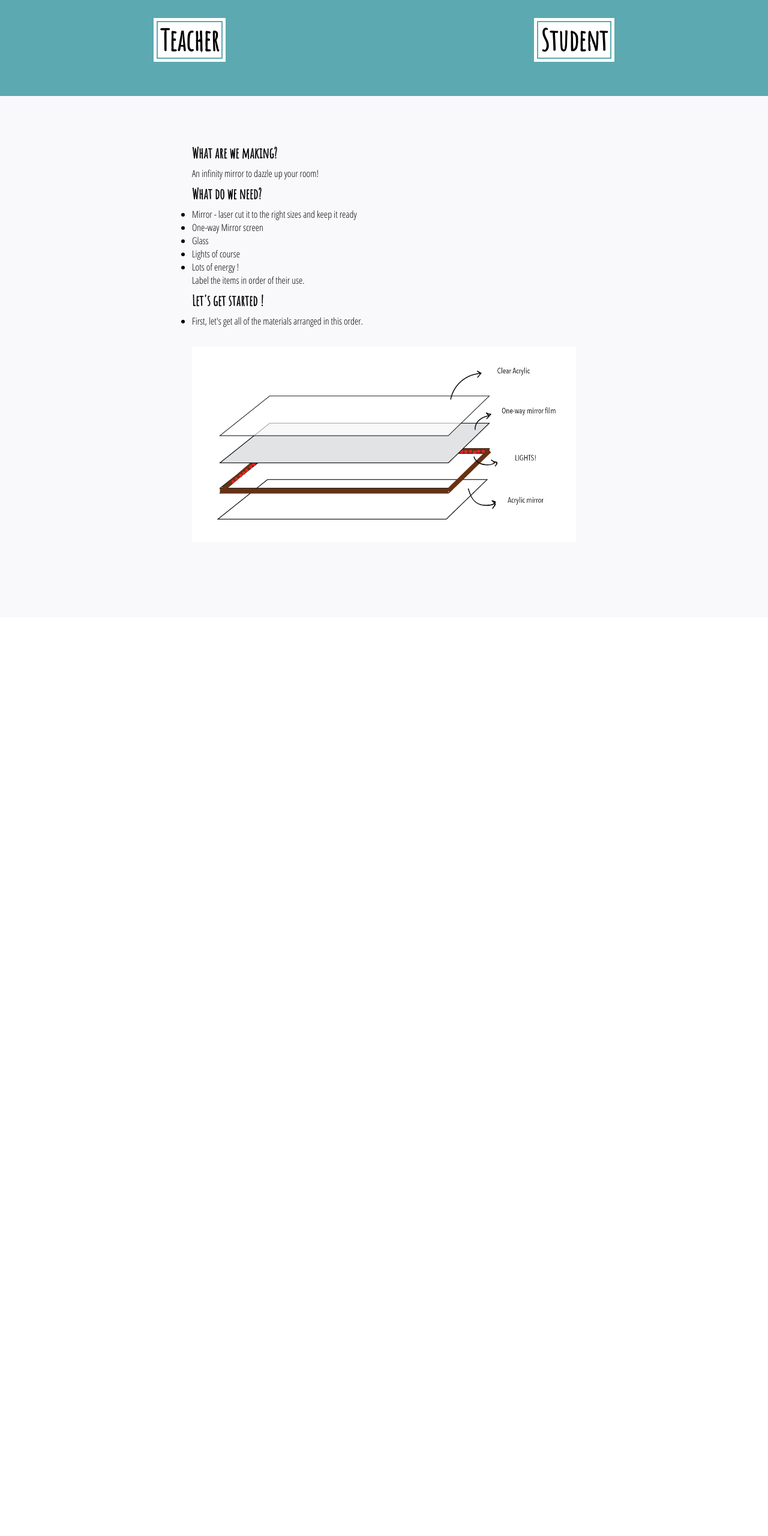
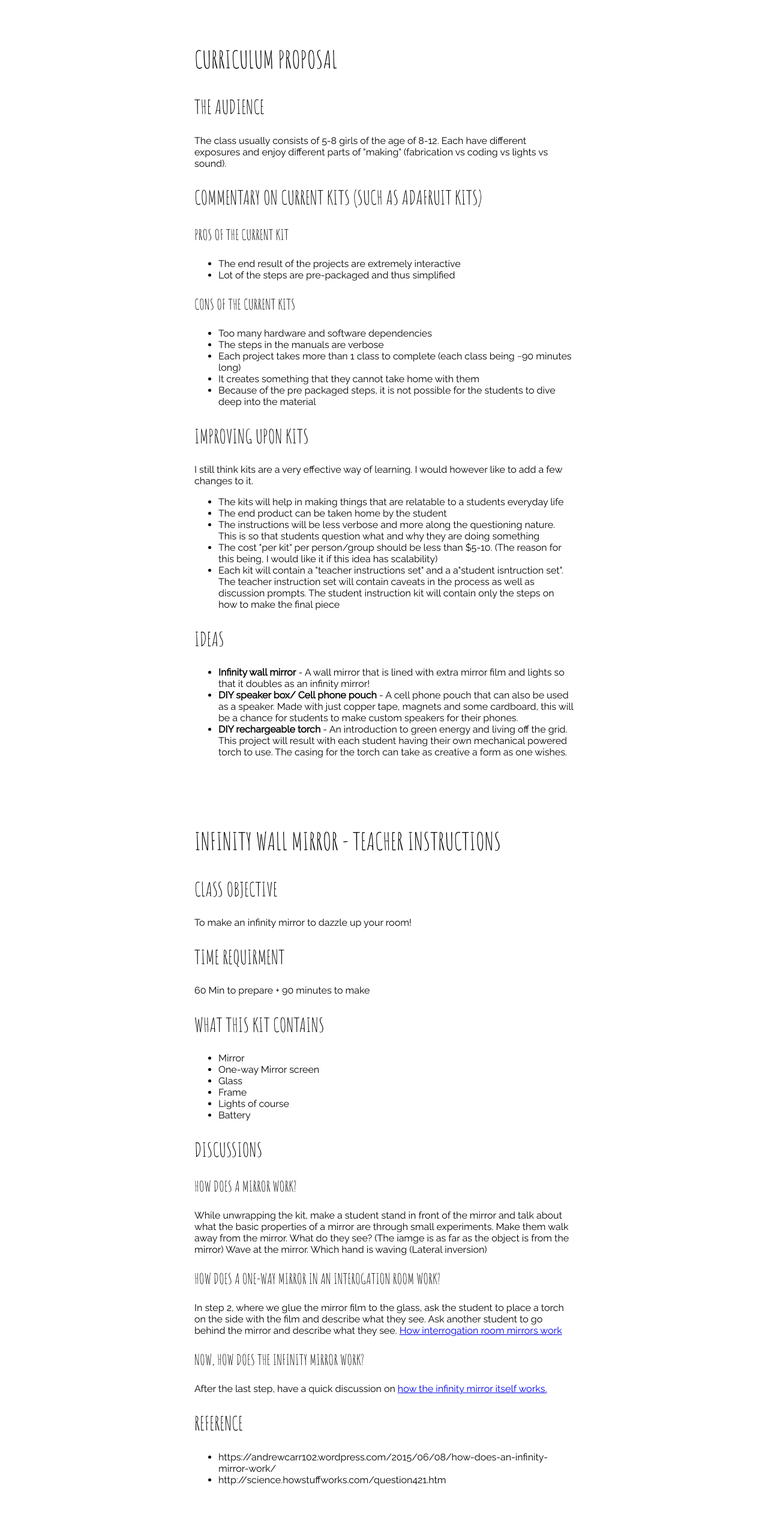
Before and after one commit to MathuraMG/makerCurriculum, a plain HTML site: page index.html in a window 1280 px wide. Shown: the top 2560 px of the page at 60% size. Before the commit the page ends 1029 px from the top, so only its background shows below. Drawn offline with nearby package versions, Linux system fonts and the light colour scheme.

Commit message:
make webpage simpler

```diff
--- a/app.js
+++ /dev/null
@@ -1,19 +0,0 @@
-function showTeacher() {
-  $(".student-container").hide();
-  $(".teacher-container").show();
-}
-
-function showStudent() {
-  $(".student-container").show();
-  $(".teacher-container").hide();
-}
-
-function showProblem() {
-  $(".solution-container").hide();
-  $(".problem-container").show();
-}
-
-function showSolution() {
-  $(".solution-container").show();
-  $(".problem-container").hide();
-}
--- a/index.html
+++ b/index.html
@@ -1,30 +1,69 @@
 <!DOCTYPE html>
 <html>
+
 <head>
   <meta charset="utf-8">
   <title>Finals</title>
   <link href="https://fonts.googleapis.com/css?family=Amatic+SC" rel="stylesheet">
-    <link href="https://fonts.googleapis.com/css?family=Amatic+SC|Open+Sans+Condensed:300" rel="stylesheet">
+  <link href="https://fonts.googleapis.com/css?family=Raleway" rel="stylesheet">
   <script src="https://ajax.googleapis.com/ajax/libs/jquery/3.1.1/jquery.min.js"></script>
   <script src="app.js"></script>
-    <link rel="stylesheet" type="text/css" href="style/style.css">
+  <link rel="stylesheet" type="text/css" href="style/app.css">
 </head>
+
 <body>
   <nav class="menu">
-      <ul class="menu__list">
-        <li class="menu__item">
-          <button class="menu__button" onclick="showTeacher()">Teacher</button>
-        </li>
-        <li class="menu__item">
-          <button class="menu__button" onclick="showStudent()">Student</button>
-        </li>
+
+  </nav>
+
+
+  <section class="container">
+    <h1>Curriculum Proposal</h1>
+    <h2 class="container__heading">The Audience</h2>
+    <p class="container__content">
+      The class usually consists of 5-8 girls of the age of 8-12. Each have different exposures and enjoy different parts of "making" (fabrication vs coding vs lights vs sound).
+    </p>
+
+    <h2 class="container__heading">Commentary on current kits (such as Adafruit kits)</h2>
+    <h3>Pros of the current Kit</h3>
+    <ul class="container__content">
+      <li>The end result of the projects are extremely interactive</li>
+      <li>Lot of the steps are pre-packaged and thus simplified</li>
     </ul>
-    </nav>
-    <section class="container teacher-container">
+
+
+    <h3>Cons of the current kits</h3>
+    <ul class="container__content">
+      <li>Too many hardware and software dependencies</li>
+      <li>The steps in the manuals are verbose</li>
+      <li>Each project takes more than 1 class to complete (each class being ~90 minutes long)</li>
+      <li>It creates something that they cannot take home with them</li>
+      <li>Because of the pre packaged steps, it is not possible for the students to dive deep into the material</li>
+    </ul>
+    <h2 class="container__heading">Improving upon kits</h2>
+    <p>I still think kits are a very effective way of learning. I would however like to add a few changes to it.</p>
+    <ul class="container__content">
+      <li>The kits will help in making things that are relatable to a students everyday life</li>
+      <li>The end product can be taken home by the student</li>
+      <li>The instructions will be less verbose and more along the questioning nature. This is so that students question what and why they are doing something</li>
+      <li>The cost "per kit" per person/group should be less than $5-10. (The reason for this being, I would like it if this idea has scalability)</li>
+      <li>Each kit will contain a "teacher instructions set" and a a"student isntruction set". The teacher instruction set will contain caveats in the process as well as discussion prompts. The student instruction kit will contain only the steps on how to make the final piece</li>
+    </ul>
+
+    <h2 class="container__heading">Ideas</h2>
+    <ul class="container__content">
+      <li><strong>Infinity wall mirror</strong> - A wall mirror that is lined with extra mirror film and lights so that it doubles as an infinity mirror! </li>
+      <li><strong>DIY speaker box/ Cell phone pouch</strong> - A cell phone pouch that can also be used as a speaker. Made with just copper tape, magnets and some cardboard, this will be a chance for students to make custom speakers for their phones.</li>
+      <li><strong>DIY rechargeable torch</strong> - An introduction to green energy and living off the grid. This project will result with each student having their own mechanical powered torch to use. The casing for the torch can take as creative a form as one wishes.</li>
+    </ul>
+  </section>
+
+  <section class="container">
+    <h1>Infinity wall mirror - Teacher Instructions</h1>
 
     <h2 class="container__heading">Class Objective</h2>
     <p class="container__content">
-        An infinity mirror to dazzle up your room!
+      To make an infinity mirror to dazzle up your room!
     </p>
 
     <h2 class="container__heading">Time requirment</h2>
@@ -32,71 +71,85 @@
       60 Min to prepare + 90 minutes to make
     </p>
 
-      <h2 class="container__heading">Items to prepare</h2>
+    <h2 class="container__heading">What this kit contains</h2>
     <ul class="container__content">
       <li> Mirror </li>
       <li> One-way Mirror screen </li>
       <li> Glass </li>
+      <li> Frame </li>
       <li> Lights of course </li>
       <li> Battery </li>
     </ul>
 
-      <h2 class="container__heading">Discussions to have before starting</h2>
+    <h2 class="container__heading">Discussions</h2>
+    <h3 class="container__sub-heading">How does a mirror work?</h3>
     <p class="container__content">
-        <h3 class="container__sub-heading">How does a mirror work?</h3>
-        Make a student stand in front of the mirror and talk about what the basic properties of a mirror are through small experiments.
-        Make them walk away from the mirror. What do they see? (The iamge is as far as the object is from the mirror)
-        Wave at the mirror. Which hand is waving (Lateral inversion)
+      While unwrapping the kit, make a student stand in front of the mirror and talk about what the basic properties of a mirror are through small experiments. Make them walk away from the mirror. What do they see? (The iamge is as far as the object is from the mirror) Wave at
+      the mirror. Which hand is waving (Lateral inversion)
     </p>
 
+    <h3 class="container__sub-heading">How does a one-way mirror in an interogation room work?</h3>
     <p class="container__content">
-        <h3 class="container__sub-heading">How does a one-way mirror in an interogation room work?</h3>
-        http://science.howstuffworks.com/question421.htm
-        Keep one set of film and acrylic ready and try out this theory!
+      In step 2, where we glue the mirror film to the glass, ask the student to place a torch on the side with the film and describe what they see. Ask another student to go behind the mirror and describe what they see.
+      <a href="http://science.howstuffworks.com/question421.htm">How interrogation room mirrors work</a>
 
     </p>
-
+    <h3 class="container__sub-heading">Now, how does the infinity mirror work?</h3>
     <p class="container__content">
-        <h3 class="container__sub-heading">Now, how does the infinity mirror work?</h3>
-        <img class="container__image" src="assets/infinityMirrorHow.jpg"/>
+      After the last step, have a quick discussion on <a href="https://andrewcarr102.wordpress.com/2015/06/08/how-does-an-infinity-mirror-work/">how the infinity mirror itself works.</a>
     </p>
+    <!-- <img class="container__image" src="assets/infinityMirrorHow.jpg" /> -->
 
     <h2 class="container__heading">Reference</h2>
     <ul class="container__content">
       <li>https://andrewcarr102.wordpress.com/2015/06/08/how-does-an-infinity-mirror-work/</li>
       <li>http://science.howstuffworks.com/question421.htm</li>
-        <li></li>
-        <li></li>
-        <li></li>
 
   </section>
   <section class="container student-container">
+    <h1>Infinity wall mirror - Student Instructions</h1>
 
     <h2 class="container__heading"> What are we making?</h2>
     <p class="container__content">
       An infinity mirror to dazzle up your room!
     </p>
 
-      <h2 class="container__heading"> What do we need?</h2>
+    <h2 class="container__heading">What this kit contains</h2>
     <ul class="container__content">
-        <li> Mirror - laser cut it to the right sizes and keep it ready</li>
+      <li> Mirror </li>
       <li> One-way Mirror screen </li>
       <li> Glass </li>
-        <li> Lights of course </li>
-        <li> Lots of energy
-          ! </li>
-        Label the items in order of their use.
+      <li> Frame </li>
+      <li> Lights</li>
+      <li> Switch </li>
+      <li> Battery </li>
     </ul>
 
     <h2 class="container__heading"> Let's get started !</h2>
     <ul class="container__content">
-        <li>
-          First, let's get all of the materials arranged in this order.
-          <img class="container__image" src="assets/mirrorLayers.png"/>
+      <li>First, let's get all of the materials arranged in the below order.
+        <img class="container__image" src="assets/img1.png"/>
       </li>
+      <li>Next, let's peel the protective layer off the mirror film slowly and stick it to the glass carefully
+        <img class="container__image" src="assets/img2.png"/>
+      </li>
+      <li>Stick the lights to the side of the inside of the frame and let the wires come out through the notch in the frame
+        <img class="container__image" src="assets/img3.png"/>
+      </li>
+      <li>keep the frame upside down and lay the tinted glass into the frame
+        <img class="container__image" src="assets/img4.png"/>
+      </li>
+      <li>Finally put the mirror with the reflective surface facing the lights and close the frame
+        <img class="container__image" src="assets/img5.png"/>
+      </li>
+      <li>Attach the lights to the switch and battery and turn it on!
+        <img class="container__image" src="assets/img6.png"/>
+      </li>
+
     </ul>
 
 
   </section>
 </body>
+
 </html>
--- /dev/null
+++ b/style/app.css
@@ -0,0 +1,31 @@
+img {
+  width: 100%;
+}
+
+section{
+  width: 50%;
+  margin: 0 auto;
+  padding: 2rem 0;
+}
+
+h1,h2,h3,h4 {
+  font-family: 'Amatic SC', cursive;
+  text-transform: uppercase;
+  font-weight: 200;
+}
+
+p,ul,li {
+  font-family: 'Raleway', sans-serif;
+  font-size: 1rem;
+  font-weight: lighter;
+}
+
+h1 {
+  font-size: 2.5rem;
+}
+h2 {
+  font-size: 2rem;
+}
+h3 {
+  font-size: 1.5rem;
+}
--- a/style/style.scss
+++ b/style/style.scss
@@ -74,7 +74,6 @@ html,body,nav,h1,h2,h3 {
 
 .teacher-container, .solution-container {
   background-color: $white;
-  display: none;
 }
 
 .student-container, .problem-container {
```
Also changed, not shown: why.html (deleted, +0 -71 lines), assets/img1.png (added), assets/img2.png (added), assets/img3.png (added), assets/img4.png (added), assets/img5.png (added), assets/img6.png (added), style/style.css, 2 other files. Lines whose indentation alone changed are shown as unchanged.
